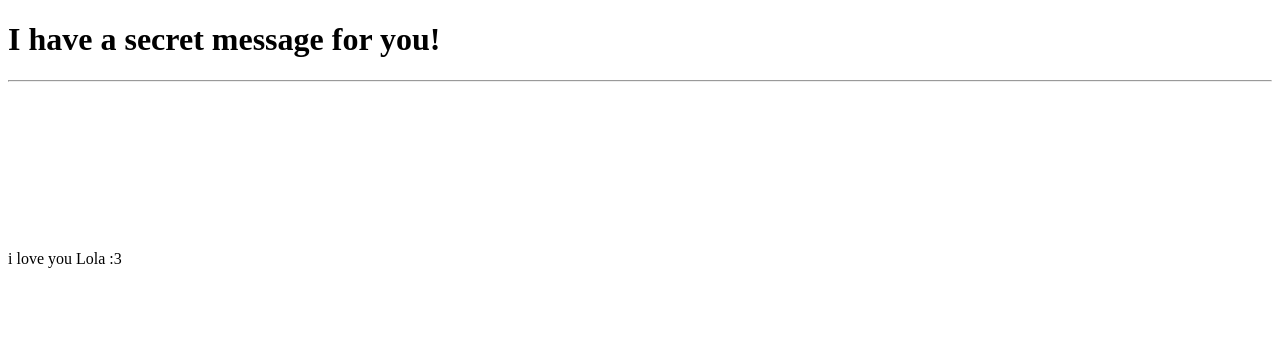
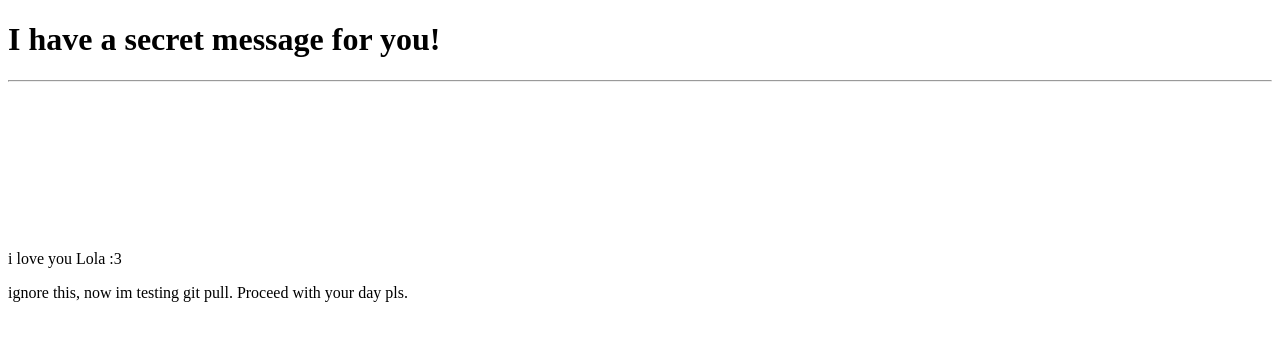
Before and after one commit to AndrewDeAsevedo/websitetest, a plain HTML site: page index.html in a window 1280 px wide. Drawn offline with Linux system fonts and the light colour scheme.

Commit message:
Updated index.html

```diff
--- a/index.html
+++ b/index.html
@@ -8,5 +8,7 @@
         <hr>
         <br><br><br><br><br><br><br><br>
         <p> i love you Lola :3</p>
+
+        <p> ignore this, now im testing git pull. Proceed with your day pls. </p>
     </body>
 </html>
```
